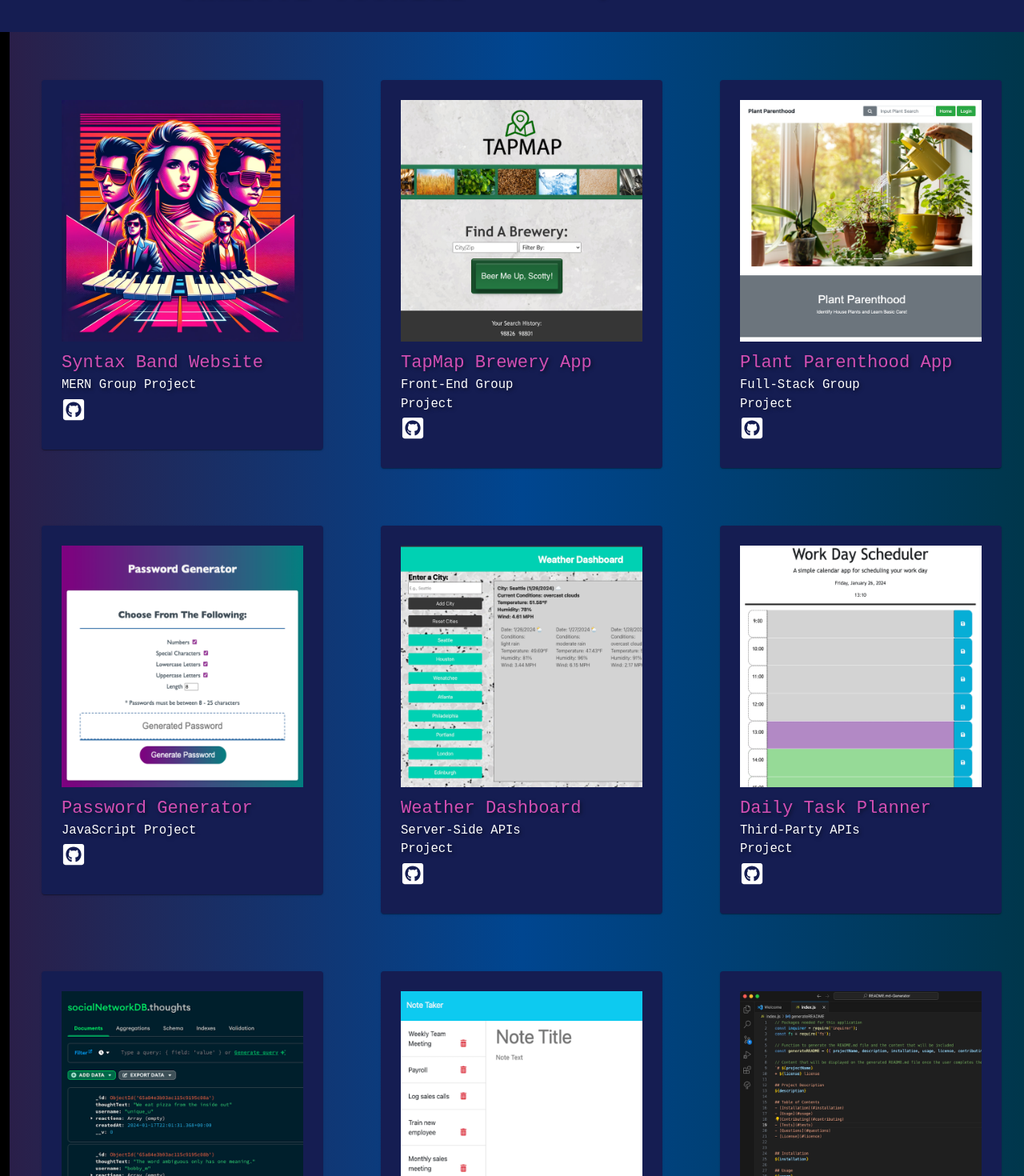
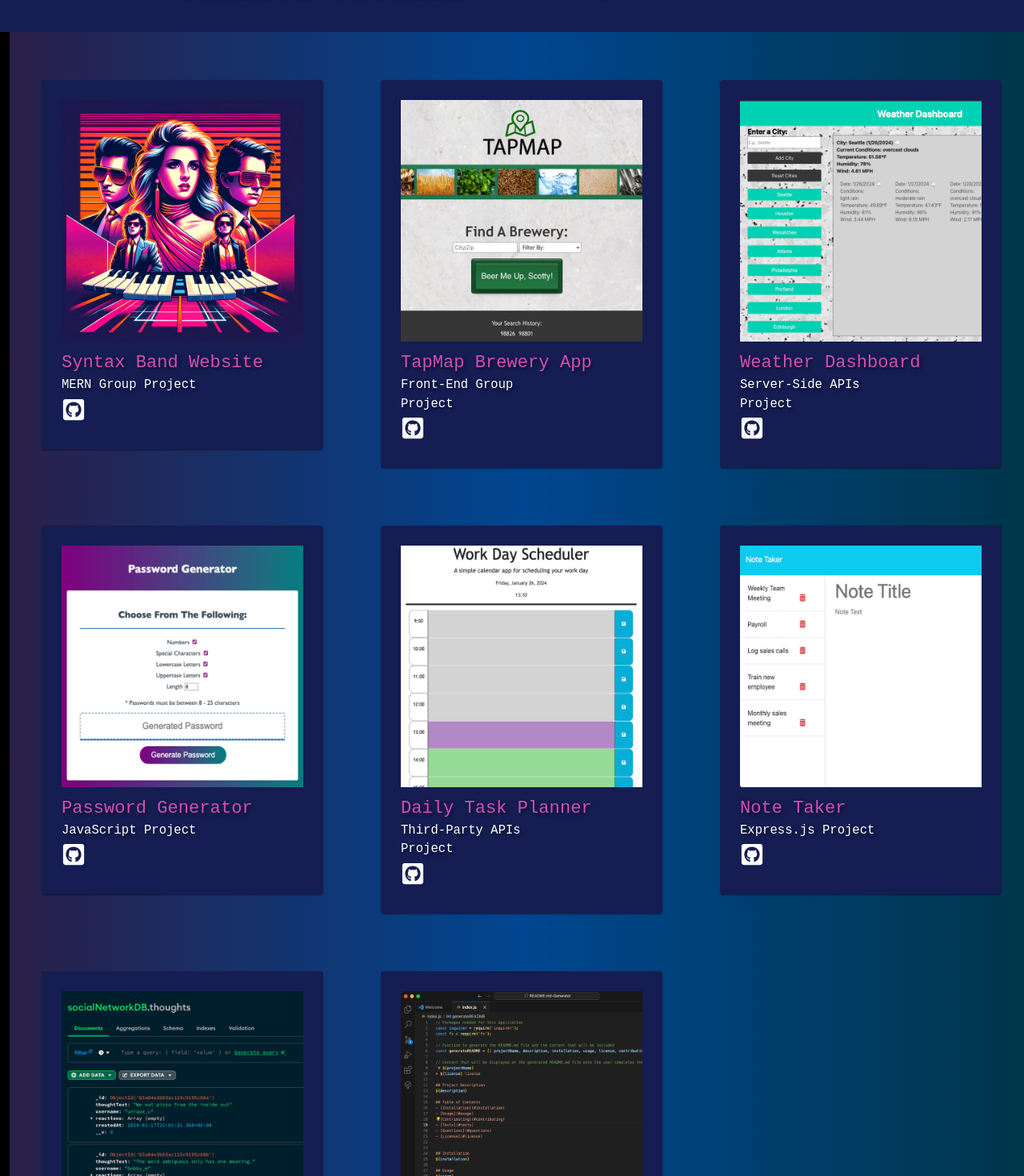
Before and after one commit to tugwellchristi/Portfolio-2.0, a React (Vite) app: page /Projects in a window 1280 px wide. Shown: the part 60-1530 px from the top of the page at 80% size. Built offline with nearby package versions, Linux system fonts and the light colour scheme.

Commit message:
updated projects page

```diff
--- a/src/pages/Projects.jsx
+++ b/src/pages/Projects.jsx
@@ -51,11 +51,11 @@
       githubLink: "https://github.com/tugwellchristi/TapMap",
     },
     {
-      image: "/PlantP.png",
-      title: "Plant Parenthood App",
-      description: "Full-Stack Group Project",
-      link: "https://nameless-wave-14504-8d3cae4aaa8e.herokuapp.com/",
-      githubLink: "https://github.com/tugwellchristi/scary-potato",
+      image: "/Weather.png",
+      title: "Weather Dashboard",
+      description: "Server-Side APIs Project",
+      link: "https://simple-brash-vole.glitch.me/",
+      githubLink: "https://github.com/tugwellchristi/Weather-Dashboard",
     },
     {
       image: "/PasswordGen.png",
@@ -64,13 +64,7 @@
       link: "https://tugwellchristi.github.io/JavaScript-Password-Generator/",
       githubLink: "https://github.com/tugwellchristi/JavaScript-Password-Generator",
     },
-    {
-      image: "/Weather.png",
-      title: "Weather Dashboard",
-      description: "Server-Side APIs Project",
-      link: "https://simple-brash-vole.glitch.me/",
-      githubLink: "https://github.com/tugwellchristi/Weather-Dashboard",
-    },
+
     {
       image: "/Scheduler.png",
       title: "Daily Task Planner",
@@ -79,18 +73,18 @@
       githubLink: "https://github.com/tugwellchristi/Daily-Task-PlannerLinks",
     },
     {
+      image: "/Notes.png",
+      title: "Note Taker",
+      description: "Express.js Project",
+      link: "https://v2-notes-application-e1495e7ac2dc.herokuapp.com/notes",
+      githubLink: "https://github.com/tugwellchristi/Note-Taker?tab=readme-ov-file",
+    },
+    {
       image: "/SocialDB.png",
       title: "Social Network API",
       description: "NoSQL Project",
       link: "https://drive.google.com/file/d/1I8WYESL2_4jtzMRcoSkgfaOLh8q0QX26/view?usp=sharingLinks",
       githubLink: "https://github.com/tugwellchristi/Social-Network-API?tab=readme-ov-file",
-    },
-    {
-      image: "/Notes.png",
-      title: "Note Taker",
-      description: "Express.js Project",
-      link: "https://v2-notes-application-e1495e7ac2dc.herokuapp.com/notes",
-      githubLink: "https://github.com/tugwellchristi/Note-Taker?tab=readme-ov-file",
     },
     {
       image: "/ReadME.png",
```
